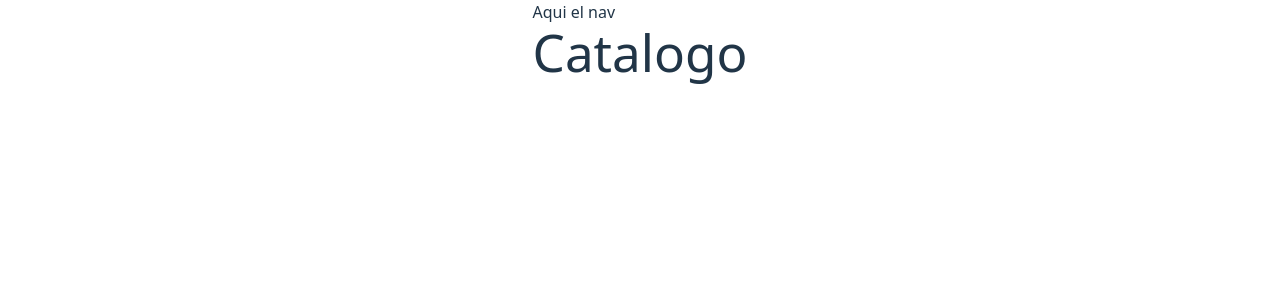
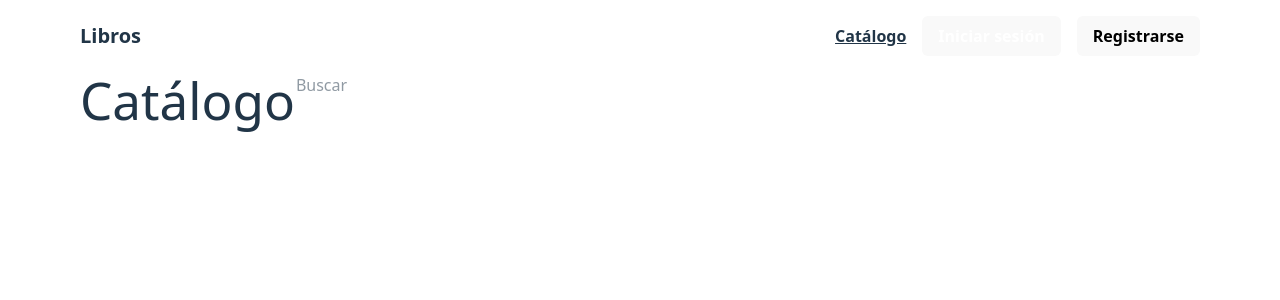
Before and after one commit to scarlos723/front-relatos-de-papel, a React (Vite) app: page /catalogo in a window 1280 px wide. Shown: the top 300 px of the page. Built offline with nearby package versions, Linux system fonts and the light colour scheme.

Commit message:
add navbar (#38)

```diff
--- /dev/null
+++ b/src/components/Button.tsx
@@ -0,0 +1,26 @@
+export const Button = (props: {
+  variant: "primary" | "secondary" | "danger";
+  children: React.ReactNode;
+  onClick?: () => void;
+  type: "button" | "submit" | "reset";
+  disabled?: boolean;
+  asChild?: boolean;
+}) => {
+  const { variant, asChild, disabled, children, onClick, type } = props;
+  const buttonStyles = {
+    primary: "bg-gray-700 text-white hover:bg-opacity-50 disable:bg-gray-300",
+    secondary:
+      "bg-white border-white text-black rounde-md hover:bg-opacity-50 disabled:bg-gray-300",
+    danger: "bg-red-500 text-white hover:bg-opacity-50 disable:bg-red-300",
+  };
+
+  const buttonProps = { disabled, onClick, type };
+  return (
+    <button
+      className={`px-4 py-2 rounded-md font-semibold ${!variant ? buttonStyles["primary"] : buttonStyles[variant]}`}
+      {...(asChild ? null : buttonProps)} // If asChild is true, don't spread buttonProps
+    >
+      {children}
+    </button>
+  );
+};
--- /dev/null
+++ b/src/components/Navbar/index.tsx
@@ -0,0 +1,31 @@
+import { Link } from "react-router-dom";
+import { Button } from "../Button";
+
+export const Navbar = () => {
+  return (
+    <header className="container py-4 sticky top-0 flex items-center justify-between">
+      <Link to="/">
+        <span className="font-bold  text-xl">Libros</span>
+      </Link>
+      <nav>
+        <ul className="items-center gap-4 hidden lg:flex">
+          <li>
+            <Link to={"/catalogo"}>
+              <span className="underline font-semibold">Catálogo</span>
+            </Link>
+          </li>
+          <li>
+            <Button type="button" variant="primary">
+              Iniciar sesión
+            </Button>
+          </li>
+          <li>
+            <Button type="button" variant="secondary">
+              Registrarse
+            </Button>
+          </li>
+        </ul>
+      </nav>
+    </header>
+  );
+};
--- a/src/index.css
+++ b/src/index.css
@@ -3,6 +3,8 @@
 @layer base {
   .container {
     @apply px-10 md:px-20;
+    margin-left: auto;
+    margin-right: auto;
     /* Centra el contenedor automáticamente */
   }
 }
@@ -15,8 +17,6 @@
   --color-avocado-500: oklch(0.84 0.18 117.33);
   --color-avocado-600: oklch(0.53 0.12 118.34);
 }
-
-
 
 :root {
   font-family: system-ui, Avenir, Helvetica, Arial, sans-serif;
@@ -35,17 +35,11 @@
 
 a {
   font-weight: 500;
-  color: #646cff;
   text-decoration: inherit;
-}
-
-a:hover {
-  color: #535bf2;
 }
 
 body {
   margin: 0;
-  place-items: center;
   min-width: 320px;
   min-height: 100vh;
 }
@@ -53,27 +47,6 @@ body {
 h1 {
   font-size: 3.2em;
   line-height: 1.1;
-}
-
-button {
-  border-radius: 8px;
-  border: 1px solid transparent;
-  padding: 0.6em 1.2em;
-  font-size: 1em;
-  font-weight: 500;
-  font-family: inherit;
-  background-color: #1a1a1a;
-  cursor: pointer;
-  transition: border-color 0.25s;
-}
-
-button:hover {
-  border-color: #646cff;
-}
-
-button:focus,
-button:focus-visible {
-  outline: 4px auto -webkit-focus-ring-color;
 }
 
 @media (prefers-color-scheme: light) {
--- a/src/layout/LandingLayout.tsx
+++ b/src/layout/LandingLayout.tsx
@@ -1,10 +1,12 @@
 import { Outlet } from "react-router-dom";
+import { Navbar } from "../components/Navbar";
 const LandingLayout = () => {
-  return <>
-    <header>
-      <nav>Aqui el nav</nav>
-    </header>
-    {<Outlet />}</>;
+  return (
+    <>
+      <Navbar />
+      {<Outlet />}
+    </>
+  );
 };
 
 export default LandingLayout;
--- a/src/pages/Catalog/index.tsx
+++ b/src/pages/Catalog/index.tsx
@@ -1,7 +1,16 @@
 export const Catalog = () => {
   return (
-    <div>
-      <h1>Catalogo</h1>
-    </div>
+    <section className="container">
+      <div className="flex">
+        <h1>Catálogo</h1>
+        <div>
+          <input
+            type="text"
+            placeholder="Buscar"
+            className="rounded-full border border-white"
+          />
+        </div>
+      </div>
+    </section>
   );
 };
```
Also changed, not shown: src/App.tsx (+9 -5 lines).
